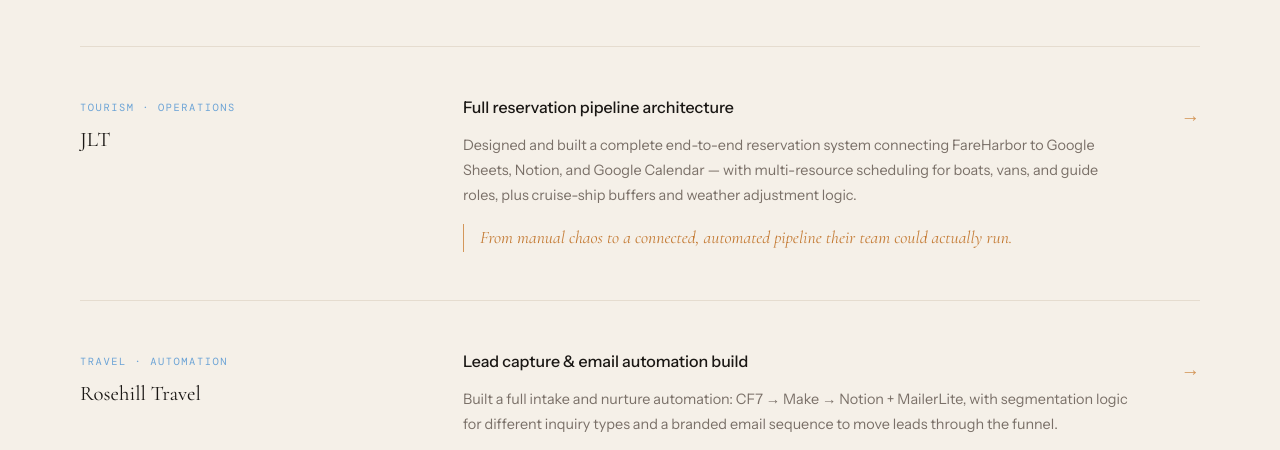
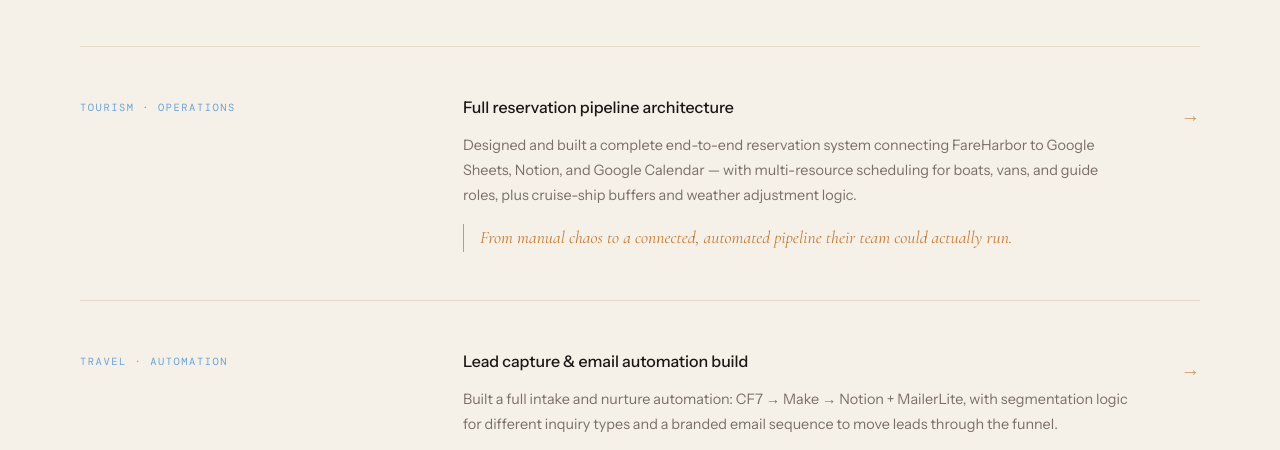
Before and after one commit to chelseawangberg-works/cwportfolio, a plain HTML site: page index.html in a window 1280 px wide. Shown: the part 2940-3390 px from the top of the page. Drawn offline with nearby package versions, Linux system fonts and the light colour scheme; a web font is replaced by a local one.

Commit message:
Update index.html

```diff
--- a/index.html
+++ b/index.html
@@ -1048,7 +1048,6 @@
     <div class="case-study reveal">
       <div class="case-meta">
         <div class="case-industry">Tourism · Operations</div>
-        <div class="case-client">JLT</div>
       </div>
       <div class="case-body">
         <h3>Full reservation pipeline architecture</h3>
@@ -1061,7 +1060,6 @@
     <div class="case-study reveal">
       <div class="case-meta">
         <div class="case-industry">Travel · Automation</div>
-        <div class="case-client">Rosehill Travel</div>
       </div>
       <div class="case-body">
         <h3>Lead capture & email automation build</h3>
```
